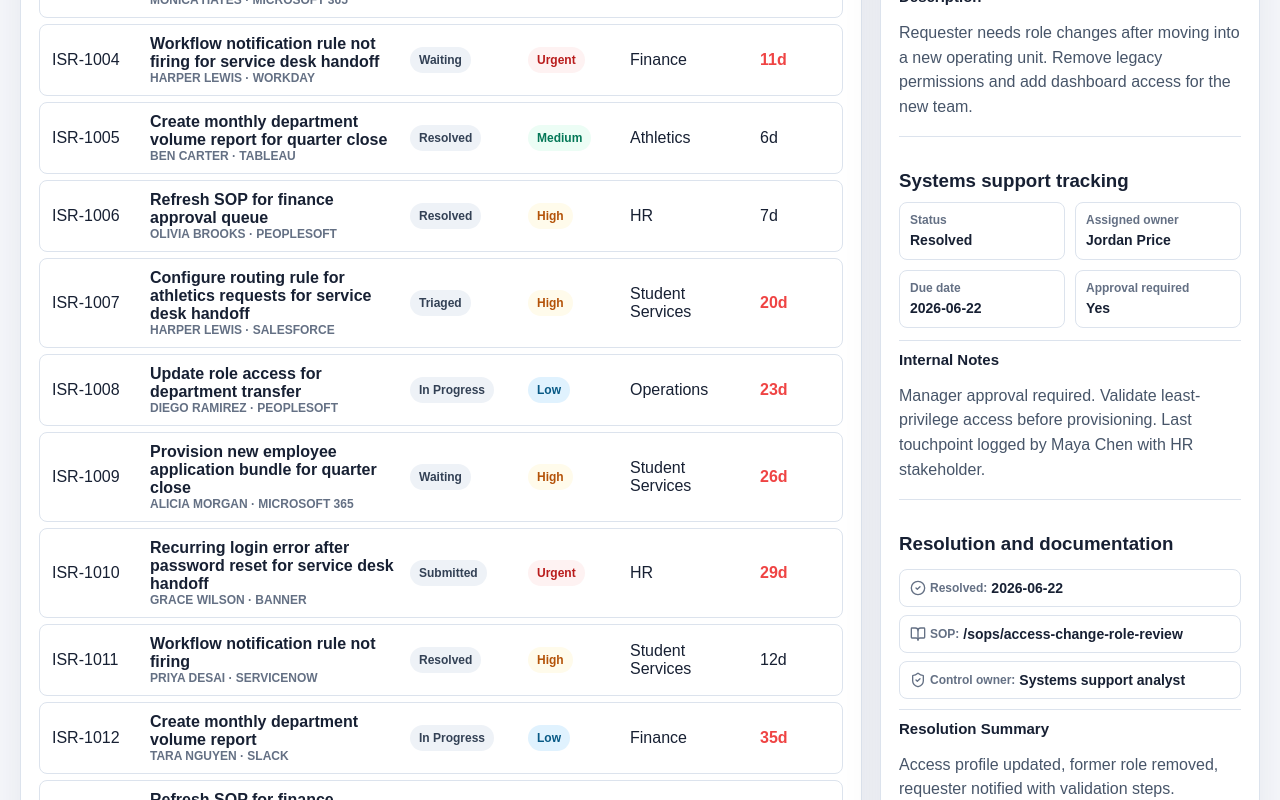
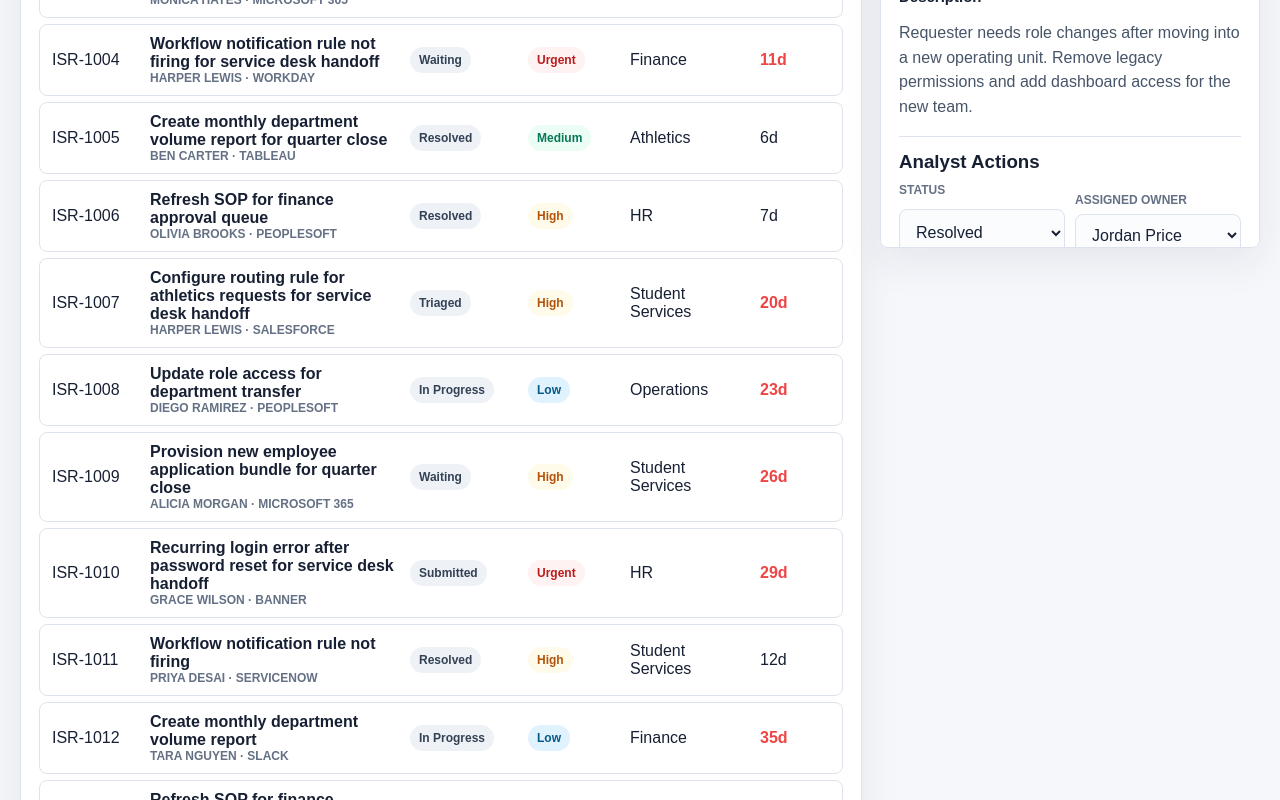
Before and after one commit to mokeyzz1/internal-service-request-system, a Next.js app: page / in a window 1280 px wide. Shown: the part 1120-1920 px from the top of the page. Built offline with nearby package versions, Linux system fonts and the light colour scheme.

Commit message:
Add editable analyst request actions

```diff
--- a/app/globals.css
+++ b/app/globals.css
@@ -351,6 +351,8 @@ textarea:focus {
 .detail-panel {
   position: sticky;
   top: 104px;
+  max-height: calc(100vh - 124px);
+  overflow-y: auto;
 }
 
 .detail-section {
@@ -372,7 +374,8 @@ textarea:focus {
 }
 
 .detail-grid span,
-.meta-list span {
+.meta-list span,
+.read-only-field {
   display: grid;
   gap: 4px;
   min-height: 58px;
@@ -385,7 +388,8 @@ textarea:focus {
 }
 
 .detail-grid strong,
-.meta-list strong {
+.meta-list strong,
+.read-only-field strong {
   color: var(--text);
   font-size: 14px;
 }
@@ -420,6 +424,46 @@ textarea:focus {
   display: flex;
   align-items: center;
   min-height: auto;
+}
+
+.compact-title {
+  margin-bottom: 10px;
+}
+
+.compact-title h3 {
+  margin: 0;
+}
+
+.action-grid {
+  display: grid;
+  grid-template-columns: repeat(2, minmax(0, 1fr));
+  gap: 10px;
+  margin-bottom: 10px;
+}
+
+.read-only-field {
+  display: grid;
+  gap: 4px;
+}
+
+.compact-check {
+  margin: 8px 0 12px;
+}
+
+.action-row {
+  display: flex;
+  flex-wrap: wrap;
+  gap: 10px;
+  margin-top: 12px;
+}
+
+.action-row .primary-button,
+.action-row .ghost-button {
+  flex: 1 1 160px;
+}
+
+.analyst-actions .field + .field {
+  margin-top: 10px;
 }
 
 .form-grid {
@@ -533,7 +577,8 @@ textarea:focus {
   .filters,
   .form-grid,
   .form-grid.four,
-  .detail-grid {
+  .detail-grid,
+  .action-grid {
     grid-template-columns: 1fr;
   }
 
--- a/app/page.tsx
+++ b/app/page.tsx
@@ -48,6 +48,7 @@ const owners = ["Maya Chen", "Jordan Price", "Avery Brooks", "Sam Rivera", "Nina
 const systems = ["Workday", "Banner", "Salesforce", "Tableau", "Microsoft 365", "Okta", "ServiceNow", "PeopleSoft", "Slack", "Power BI"];
 const colors = ["#2563eb", "#10b981", "#f59e0b", "#ef4444", "#7c3aed", "#0891b2"];
 const createdRequestsStorageKey = "internal-service-request-system.createdRequests";
+const requestEditsStorageKey = "internal-service-request-system.requestEdits";
 
 type Filters = {
   search: string;
@@ -57,6 +58,13 @@ type Filters = {
   department: string;
   assignee: string;
 };
+
+type RequestEditableFields = Pick<
+  ServiceRequest,
+  "status" | "assignedOwner" | "priority" | "approvalRequired" | "internalNotes" | "resolutionSummary" | "documentationLink" | "resolutionDate"
+>;
+
+type RequestEdits = Record<string, Partial<RequestEditableFields>>;
 
 const initialFilters: Filters = {
   search: "",
@@ -142,6 +150,28 @@ function readCreatedRequests() {
   }
 }
 
+function readRequestEdits() {
+  if (typeof window === "undefined") return {};
+
+  try {
+    const stored = window.localStorage.getItem(requestEditsStorageKey);
+    if (!stored) return {};
+
+    const parsed = JSON.parse(stored);
+    if (!parsed || Array.isArray(parsed) || typeof parsed !== "object") return {};
+
+    return Object.fromEntries(
+      Object.entries(parsed).filter(([id, edits]) => id.startsWith("ISR-") && edits && typeof edits === "object")
+    ) as RequestEdits;
+  } catch {
+    return {};
+  }
+}
+
+function todayIsoDate() {
+  return new Date().toISOString().slice(0, 10);
+}
+
 function nextRequestId(requests: ServiceRequest[]) {
   const maxId = requests.reduce((max, request) => {
     const match = request.id.match(/^ISR-(\d+)$/);
@@ -157,7 +187,57 @@ function offsetDate(date: Date, days: number) {
   return nextDate.toISOString().slice(0, 10);
 }
 
-function RequestDetail({ request }: { request: ServiceRequest }) {
+function RequestDetail({ request, onSave }: { request: ServiceRequest; onSave: (requestId: string, edits: Partial<RequestEditableFields>) => void }) {
+  const [draft, setDraft] = useState<RequestEditableFields>({
+    status: request.status,
+    assignedOwner: request.assignedOwner,
+    priority: request.priority,
+    approvalRequired: request.approvalRequired,
+    internalNotes: request.internalNotes,
+    resolutionSummary: request.resolutionSummary,
+    documentationLink: request.documentationLink,
+    resolutionDate: request.resolutionDate
+  });
+  const [savedMessage, setSavedMessage] = useState("");
+
+  useEffect(() => {
+    setDraft({
+      status: request.status,
+      assignedOwner: request.assignedOwner,
+      priority: request.priority,
+      approvalRequired: request.approvalRequired,
+      internalNotes: request.internalNotes,
+      resolutionSummary: request.resolutionSummary,
+      documentationLink: request.documentationLink,
+      resolutionDate: request.resolutionDate
+    });
+    setSavedMessage("");
+  }, [request.id]);
+
+  function updateDraft<K extends keyof RequestEditableFields>(key: K, value: RequestEditableFields[K]) {
+    setDraft((current) => ({ ...current, [key]: value }));
+    setSavedMessage("");
+  }
+
+  function saveDraft(edits = draft) {
+    const nextEdits = {
+      ...edits,
+      resolutionDate: edits.status === "Resolved" ? edits.resolutionDate ?? todayIsoDate() : edits.resolutionDate
+    };
+    onSave(request.id, nextEdits);
+    setDraft(nextEdits as RequestEditableFields);
+    setSavedMessage("Saved locally");
+  }
+
+  function markResolved() {
+    const resolvedDraft = {
+      ...draft,
+      status: "Resolved" as RequestStatus,
+      resolutionDate: draft.resolutionDate ?? todayIsoDate(),
+      resolutionSummary: draft.resolutionSummary || "Request completed and documented by systems support."
+    };
+    saveDraft(resolvedDraft);
+  }
   return (
     <aside className="detail-panel" id="request-detail">
       <div className="detail-head">
@@ -165,7 +245,7 @@ function RequestDetail({ request }: { request: ServiceRequest }) {
           <p>{request.id}</p>
           <h2>{request.title}</h2>
         </div>
-        <span className={`badge priority-${request.priority.toLowerCase()}`}>{request.priority}</span>
+        <span className={`badge priority-${draft.priority.toLowerCase()}`}>{draft.priority}</span>
       </div>
 
       <div className="detail-section">
@@ -176,7 +256,7 @@ function RequestDetail({ request }: { request: ServiceRequest }) {
           <span>Category<strong>{request.category}</strong></span>
           <span>Affected system<strong>{request.affectedSystem}</strong></span>
           <span>Submitted<strong>{request.submittedDate}</strong></span>
-          <span>Priority requested<strong>{request.priority}</strong></span>
+          <span>Priority<strong>{draft.priority}</strong></span>
         </div>
         <div className="note-block compact-note">
           <h3>Description</h3>
@@ -184,30 +264,32 @@ function RequestDetail({ request }: { request: ServiceRequest }) {
         </div>
       </div>
 
-      <div className="detail-section">
-        <h3>Systems support tracking</h3>
-        <div className="detail-grid">
-          <span>Status<strong>{request.status}</strong></span>
-          <span>Assigned owner<strong>{request.assignedOwner}</strong></span>
-          <span>Due date<strong>{request.dueDate}</strong></span>
-          <span>Approval required<strong>{request.approvalRequired ? "Yes" : "No"}</strong></span>
+      <div className="detail-section analyst-actions">
+        <div className="section-title compact-title">
+          <h3>Analyst Actions</h3>
+          {savedMessage && <span>{savedMessage}</span>}
         </div>
-        <div className="note-block compact-note">
-          <h3>Internal Notes</h3>
-          <p>{request.internalNotes}</p>
+        <div className="action-grid">
+          <label className="field"><span>Status</span><select value={draft.status} onChange={(event) => updateDraft("status", event.target.value as RequestStatus)}>{statuses.map((value) => <option key={value}>{value}</option>)}</select></label>
+          <label className="field"><span>Assigned owner</span><select value={draft.assignedOwner} onChange={(event) => updateDraft("assignedOwner", event.target.value)}>{["Unassigned", ...owners].map((value) => <option key={value}>{value}</option>)}</select></label>
+          <label className="field"><span>Priority</span><select value={draft.priority} onChange={(event) => updateDraft("priority", event.target.value as RequestPriority)}>{priorities.map((value) => <option key={value}>{value}</option>)}</select></label>
+          <span className="read-only-field">Due date<strong>{request.dueDate}</strong></span>
         </div>
+        <label className="check-field compact-check"><input type="checkbox" checked={draft.approvalRequired} onChange={(event) => updateDraft("approvalRequired", event.target.checked)} /> Approval required</label>
+        <label className="field"><span>Internal notes</span><textarea value={draft.internalNotes} onChange={(event) => updateDraft("internalNotes", event.target.value)} rows={4} /></label>
       </div>
 
-      <div className="detail-section">
+      <div className="detail-section analyst-actions">
         <h3>Resolution and documentation</h3>
         <div className="meta-list">
-          <span><CheckCircle2 size={16} /> Resolved: <strong>{request.resolutionDate ?? "Pending"}</strong></span>
-          <span><BookOpen size={16} /> SOP: <strong>{request.documentationLink ?? "Not linked"}</strong></span>
+          <span><CheckCircle2 size={16} /> Resolved: <strong>{draft.resolutionDate ?? "Pending"}</strong></span>
           <span><ShieldCheck size={16} /> Control owner: <strong>Systems support analyst</strong></span>
         </div>
-        <div className="note-block compact-note">
-          <h3>Resolution Summary</h3>
-          <p>{request.resolutionSummary ?? "Resolution has not been entered yet."}</p>
+        <label className="field"><span>SOP / documentation link</span><input value={draft.documentationLink ?? ""} onChange={(event) => updateDraft("documentationLink", event.target.value || null)} placeholder="Example: /sops/access-change-role-review" /></label>
+        <label className="field"><span>Resolution summary</span><textarea value={draft.resolutionSummary ?? ""} onChange={(event) => updateDraft("resolutionSummary", event.target.value || null)} rows={4} placeholder="Enter what changed, who was notified, and any follow-up needed." /></label>
+        <div className="action-row">
+          <button className="primary-button" type="button" onClick={() => saveDraft()}><CheckCircle2 size={17} /> Save changes</button>
+          <button className="ghost-button" type="button" onClick={markResolved}><TicketCheck size={17} /> Mark resolved</button>
         </div>
       </div>
     </aside>
@@ -218,7 +300,9 @@ export default function Home() {
   const [filters, setFilters] = useState(initialFilters);
   const [activeId, setActiveId] = useState("");
   const [createdRequests, setCreatedRequests] = useState<ServiceRequest[]>([]);
+  const [requestEdits, setRequestEdits] = useState<RequestEdits>({});
   const [hasLoadedCreatedRequests, setHasLoadedCreatedRequests] = useState(false);
+  const [hasLoadedRequestEdits, setHasLoadedRequestEdits] = useState(false);
 
   useEffect(() => {
     setCreatedRequests(readCreatedRequests());
@@ -226,11 +310,23 @@ export default function Home() {
   }, []);
 
   useEffect(() => {
+    setRequestEdits(readRequestEdits());
+    setHasLoadedRequestEdits(true);
+  }, []);
+
+  useEffect(() => {
     if (!hasLoadedCreatedRequests) return;
     window.localStorage.setItem(createdRequestsStorageKey, JSON.stringify(createdRequests));
   }, [createdRequests, hasLoadedCreatedRequests]);
 
-  const requests = useMemo(() => [...createdRequests, ...serviceRequests], [createdRequests]);
+  useEffect(() => {
+    if (!hasLoadedRequestEdits) return;
+    window.localStorage.setItem(requestEditsStorageKey, JSON.stringify(requestEdits));
+  }, [requestEdits, hasLoadedRequestEdits]);
+
+  const requests = useMemo(() => {
+    return [...createdRequests, ...serviceRequests].map((request) => ({ ...request, ...(requestEdits[request.id] ?? {}) }));
+  }, [createdRequests, requestEdits]);
   const metrics = dashboardMetrics(requests);
   const rows = chartRows(requests);
   const recurring = topRecurringIssues(requests);
@@ -253,6 +349,16 @@ export default function Home() {
 
   function updateFilter(key: keyof Filters, value: string) {
     setFilters((current) => ({ ...current, [key]: value }));
+  }
+
+  function handleSaveRequest(requestId: string, edits: Partial<RequestEditableFields>) {
+    setRequestEdits((current) => ({
+      ...current,
+      [requestId]: {
+        ...(current[requestId] ?? {}),
+        ...edits
+      }
+    }));
   }
 
   function handleSubmit(event: FormEvent<HTMLFormElement>) {
@@ -389,7 +495,7 @@ export default function Home() {
           </div>
         </div>
 
-        <RequestDetail request={activeRequest} />
+        <RequestDetail request={activeRequest} onSave={handleSaveRequest} />
       </section>
 
       <section className="intake-report">
```
